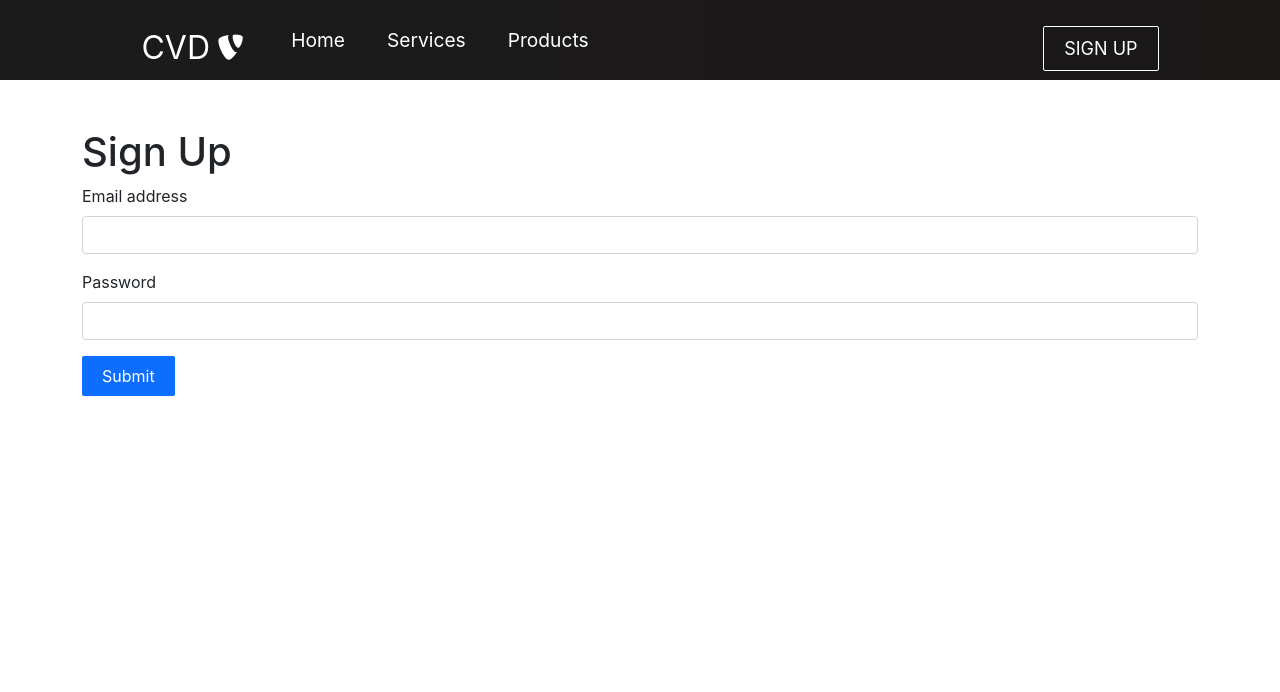
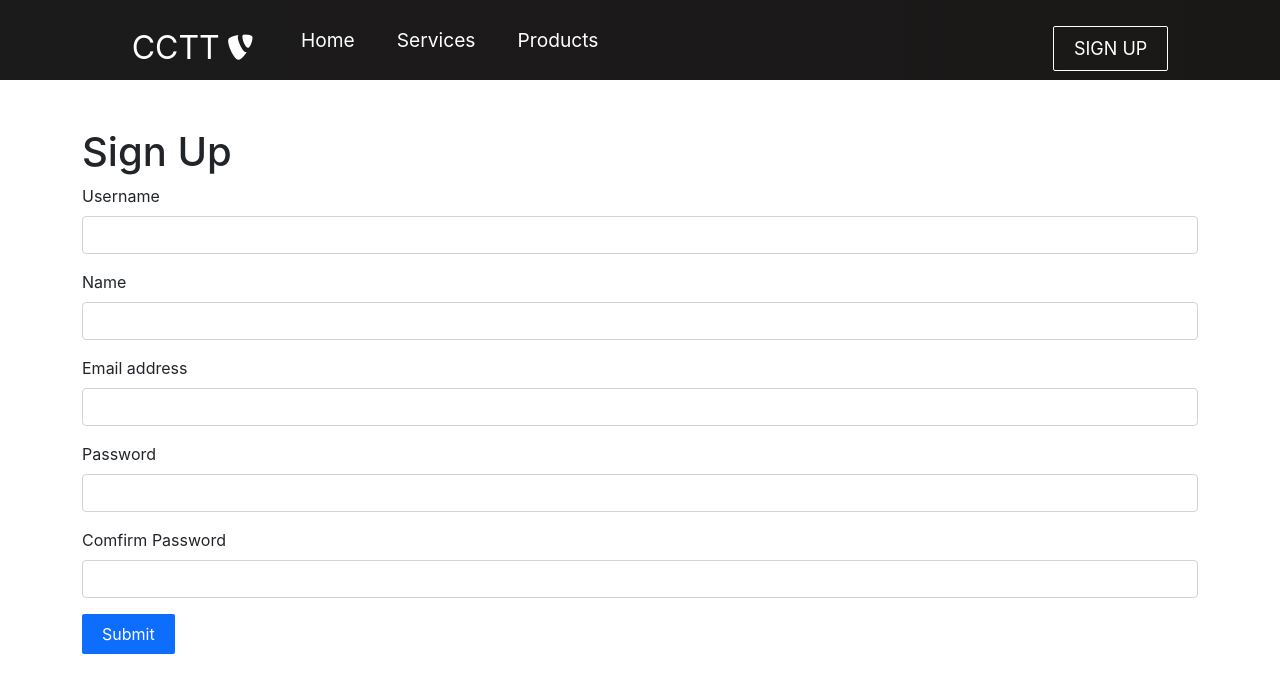
Before and after one commit to SF-341/searchbed, a React (Create React App) app: page /signup in a window 1280 px wide. Shown: the top 692 px of the page. Built offline with nearby package versions, Linux system fonts and the light colour scheme; no server answers.

Commit message:
sign up update

```diff
--- a/src/components/SignUp.js
+++ b/src/components/SignUp.js
@@ -36,12 +36,24 @@ const SignUp = () => {
                 <h1>Sign Up</h1>
                 <form onSubmit={handleSubmit}>
                     <div className="mb-3">
+                        <label for="username" className="form-label">Username</label>
+                        <input type="text" name="username" className="form-control" id="username" />
+                    </div>
+                    <div className="mb-3">
+                        <label for="name" className="form-label">Name</label>
+                        <input type="text" name="name" className="form-control" id="name" />
+                    </div>
+                    <div className="mb-3">
                         <label for="exampleInputEmail1" className="form-label">Email address</label>
                         <input type="email" name="email" className="form-control" id="exampleInputEmail1" aria-describedby="emailHelp" />
 
                     </div>
                     <div className="mb-3">
                         <label for="exampleInputPassword1" className="form-label">Password</label>
+                        <input type="password" name="password" className="form-control" id="exampleInputPassword1" />
+                    </div>
+                    <div className="mb-3">
+                        <label for="exampleInputPassword1" className="form-label">Comfirm Password</label>
                         <input type="password" name="password" className="form-control" id="exampleInputPassword1" />
                     </div>
                     <button type="submit" className="btn btn-primary">Submit</button>
--- a/src/components/navbar.js
+++ b/src/components/navbar.js
@@ -33,7 +33,7 @@ function Navbar() {
       <nav className='navbar'>
         <div className='navbar-container'>
           <Link to='/' className='navbar-logo' onClick={closeMobileMenu}>
-            CVD
+            CCTT
             <i class='fab fa-typo3' />
           </Link>
           <div className='menu-icon' onClick={handleClick}>
```
